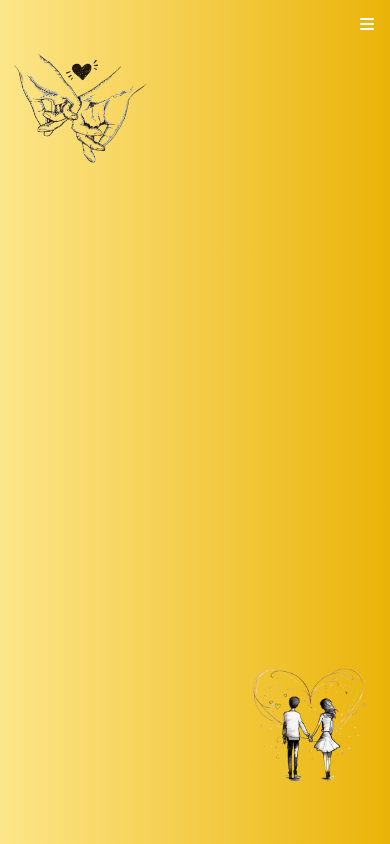
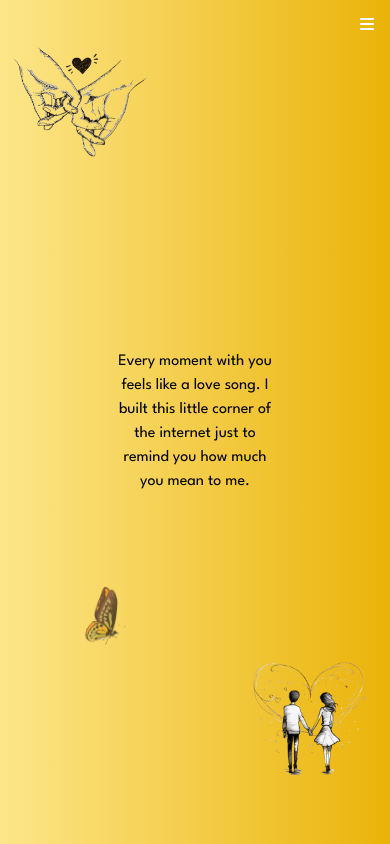
Before and after one commit to ike-nanino/nathia, a Next.js app: page / in a window 390 px wide. Built offline with nearby package versions, Linux system fonts and the light colour scheme.

Commit message:
butterfly animation

```diff
--- a/app/miss-me/page.tsx
+++ b/app/miss-me/page.tsx
@@ -28,6 +28,7 @@ const MissMePage = () => {
 
   return (
     <div className="relative mx-auto min-h-screen p-4 bg-gradient-to-r from-emerald-500 to-emerald-900">
+
       <Image
         src="/assets/images/hands.png"
         alt="hands"
--- a/app/page.tsx
+++ b/app/page.tsx
@@ -1,30 +1,42 @@
 import MobileNav from "@/components/MobileNav";
 import Image from "next/image";
-
-
 
 export default function Home() {
   return (
     <div className="relative mx-auto min-h-screen p-4 bg-gradient-to-r from-amber-200 to-yellow-500">
+      <div className="absolute left-0 bottom-0 z-0">
+        <Image
+          src="/assets/images/butterfly.gif"
+          alt="romantic animation"
+          width={80}
+          height={80}
+          className="animate-diagonal"
+          unoptimized // Required for GIFs in Next.js
+        />
+      </div>
 
-     <Image
+      <Image
         src="/assets/images/hands.png"
         alt="hands"
         width={160}
         height={160}
-        className='absolute top-10 left-0 animate-move'
+        className="absolute top-10 left-0 animate-move"
       />
       <Image
         src="/assets/images/holding.png"
         alt="holding"
         width={160}
         height={160}
-        className='absolute bottom-10 right-0 animate-move'
+        className="absolute bottom-10 right-0 animate-move"
       />
 
       <div className="flex items-center justify-end md:hidden mb-4 pl-3">
         <MobileNav />
       </div>
+
+      <h1 className="text-center lg:text-3xl absolute top-1/2 left-1/2 transform -translate-x-1/2 -translate-y-1/2  px-4">
+      Every moment with you feels like a love song. I built this little corner of the internet just to remind you how much you mean to me.
+      </h1>
     </div>
   );
 }
--- a/tailwind.config.ts
+++ b/tailwind.config.ts
@@ -71,7 +71,7 @@ export default {
   		},
 		  animation: {
 			move: "move 5s linear infinite",
-			sparkle: "sparkle 0.5s ease-out forwards",
+			diagonal: "diagonal 25s linear infinite",
 		  },
 		  keyframes: {
 			move: {
@@ -85,14 +85,14 @@ export default {
 				transform: 'translateY(0)',
 			  },
 			},
-			sparkle: {
+			diagonal: {
 			  "0%": {
-				opacity: '1',
-				transform: 'scale(1) translate(0, 0)',
+				opacity: '0.9',
+				transform: 'translate(0, 0)',
 			  },
 			   "100%": {
 				opacity: '0',
-				transform: 'scale(0.5) translate(50px, -50px)',
+				transform: 'translate(90vw, -100vh)',
 			  },
 			},
 		  },
```
Also changed, not shown: public/assets/images/butterfly.gif (added).
